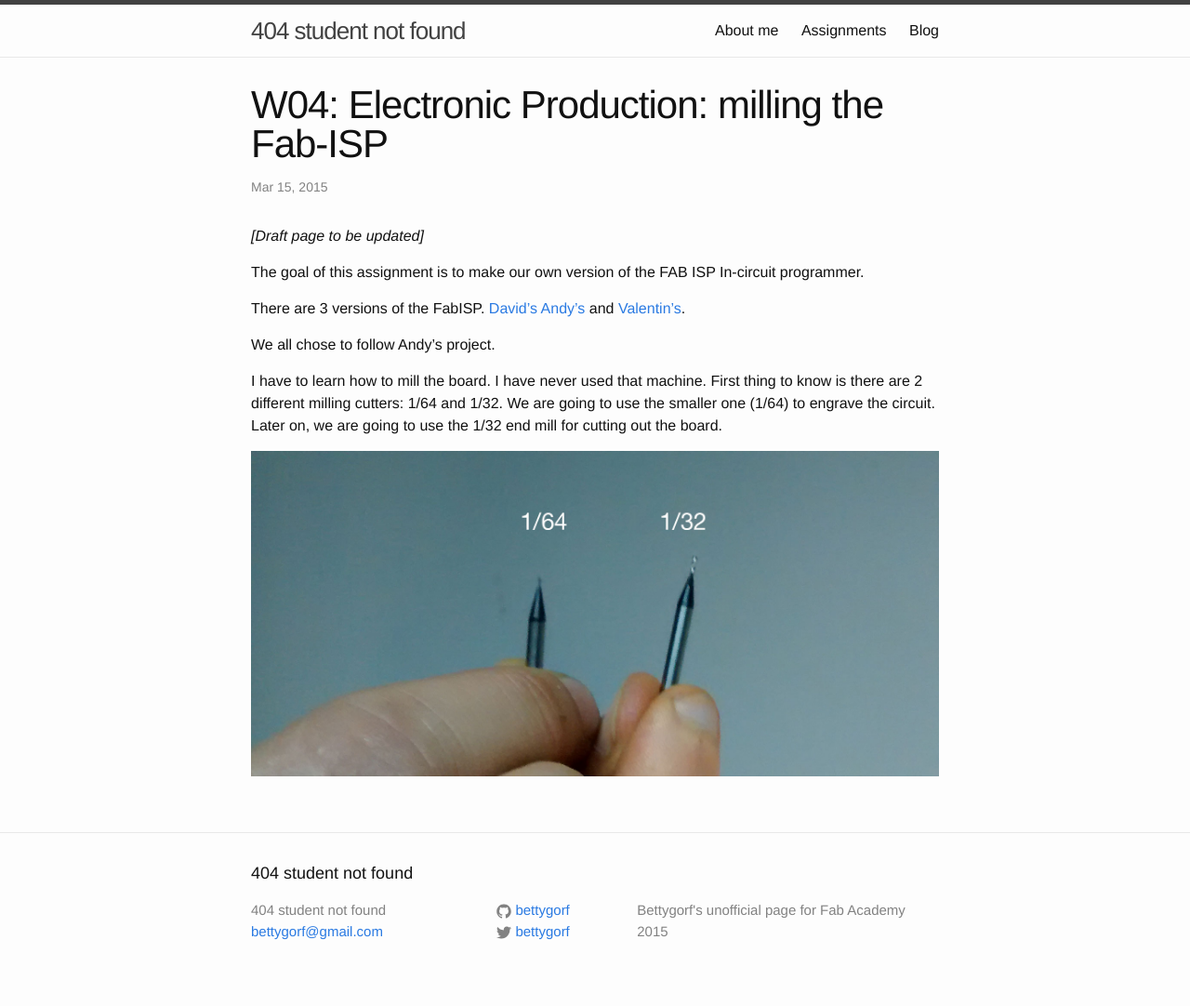
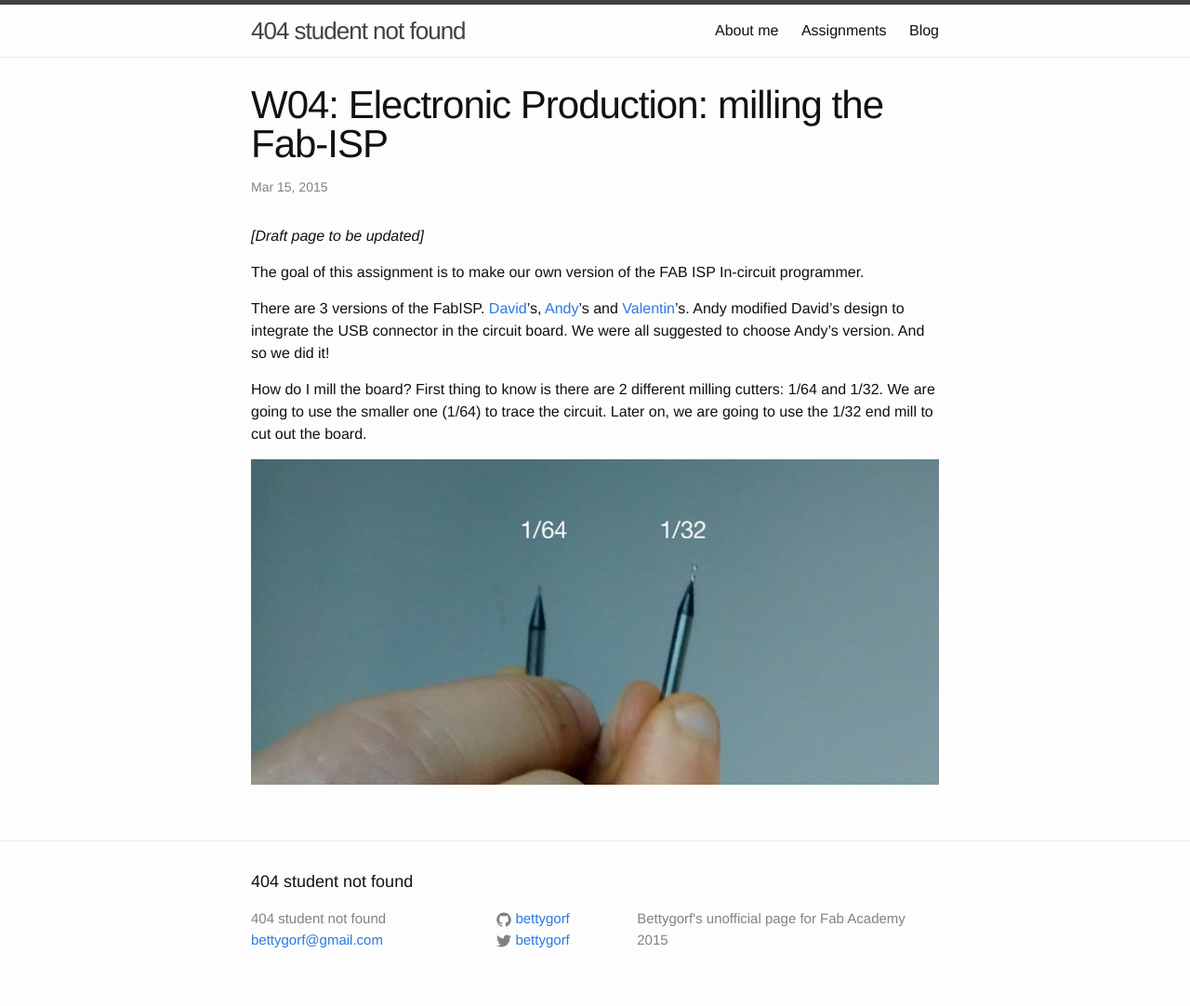
Before and after one commit to bettygorf/bettygorf, a Jekyll site: the page built from _posts/2015-03-15-01.markdown, in a window 1280 px wide. Shown: the whole page at 93% size. Built offline with Jekyll 4.4.1, drawn with Linux system fonts in a browser that asks for light colours.

```diff
--- a/_posts/2015-03-15-01.markdown
+++ b/_posts/2015-03-15-01.markdown
@@ -10,11 +10,10 @@ categories: blog
 
 The goal of this assignment is to make our own version of the FAB ISP In-circuit programmer.
 
-There are 3 versions of the FabISP. [David's](http://fab.cba.mit.edu/content/projects/fabisp/) [Andy's](http://fab.cba.mit.edu/content/projects/fabispkey/index.html) and [Valentin's](http://fab.cba.mit.edu/classes/863.11/people/valentin.heun/2.htm).
+There are 3 versions of the FabISP. [David](http://fab.cba.mit.edu/content/projects/fabisp/)'s, [Andy](http://fab.cba.mit.edu/content/projects/fabispkey/index.html)'s and [Valentin](http://fab.cba.mit.edu/classes/863.11/people/valentin.heun/2.htm)'s.
+Andy modified David's design to integrate the USB connector in the circuit board.
+We were all suggested to choose Andy's version. And so we did it!
 
-We all chose to follow Andy's project.
-
-I have to learn how to mill the board. I have never used that machine.
-First thing to know is there are 2 different milling cutters: 1/64 and 1/32. We are going to use the smaller one (1/64) to engrave the circuit. Later on, we are going to use the 1/32 end mill for cutting out the board.
+How do I mill the board? First thing to know is there are 2 different milling cutters: 1/64 and 1/32. We are going to use the smaller one (1/64) to trace the circuit. Later on, we are going to use the 1/32 end mill to cut out the board.
 
 ![02](/img/week-04/01.jpg)
```
Also changed, not shown: assignments.md (+4 -1 lines).
